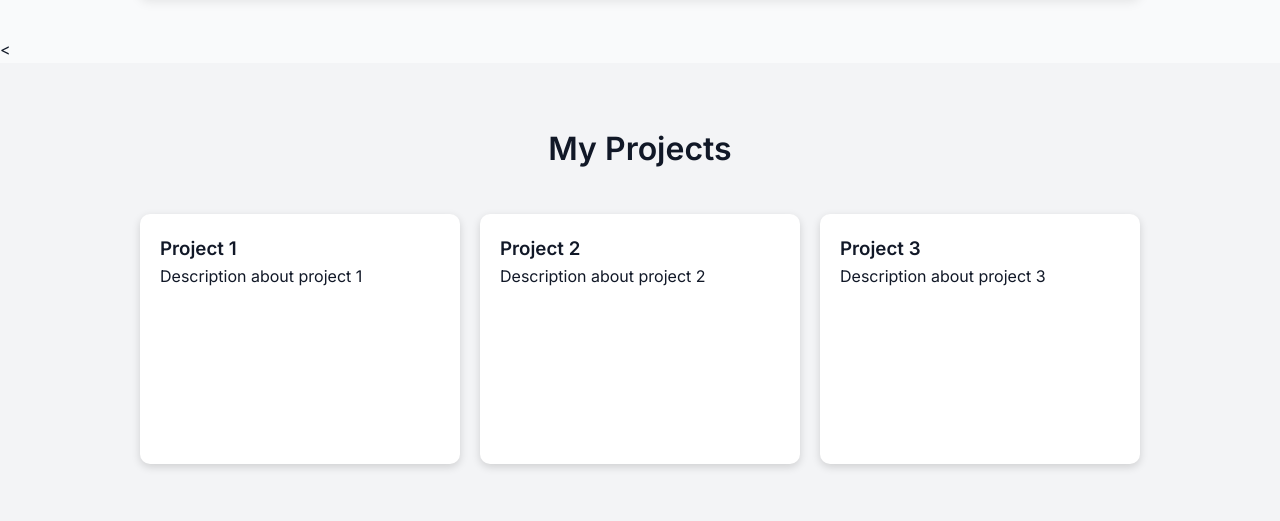
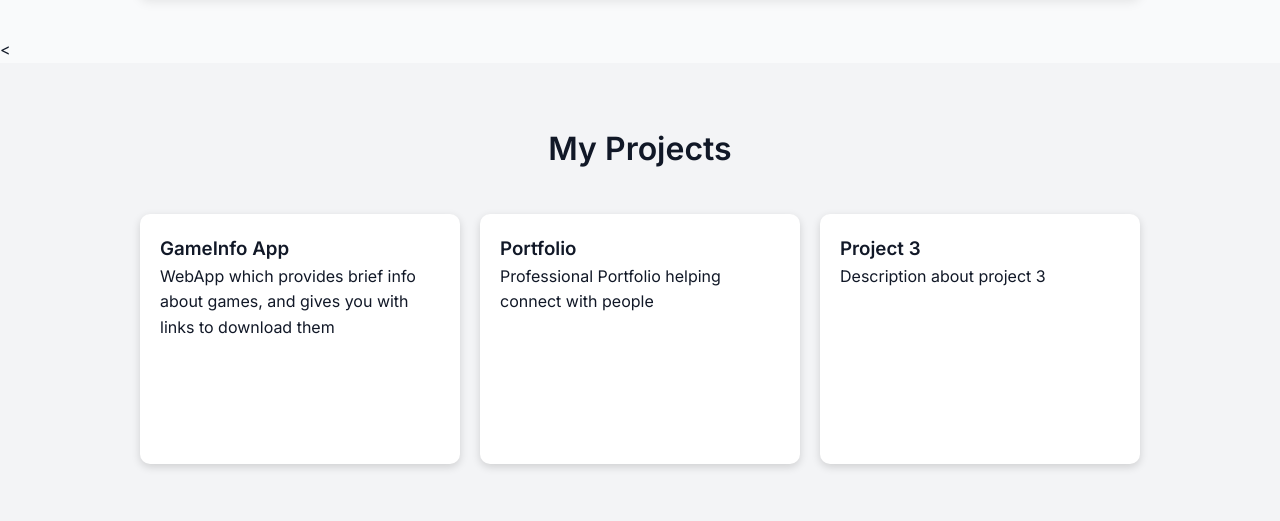
Before and after one commit to AdityaNayak12/Portfolio, a plain HTML site: page index.html in a window 1280 px wide. Shown: the part 1307-1828 px from the top of the page. Drawn offline with Linux system fonts and the light colour scheme.

Commit message:
Changes to HTML

```diff
--- a/index.html
+++ b/index.html
@@ -47,13 +47,13 @@
         <h2 class="heading-2">My Projects</h2>
         <div class="project-grid">
             <div class="project-card-1">
-                <h3>Project 1</h3>
-                <p>Description about project 1</p>
+                <h3>GameInfo App</h3>
+                <p>WebApp which provides brief info about games, and gives you with links to download them</p>
             </div>
 
             <div class="project-card-2">
-                <h3>Project 2</h3>
-                <p>Description about project 2</p>
+                <h3>Portfolio</h3>
+                <p>Professional Portfolio helping connect with people</p>
             </div>
 
             <div class="project-card-3">
```
